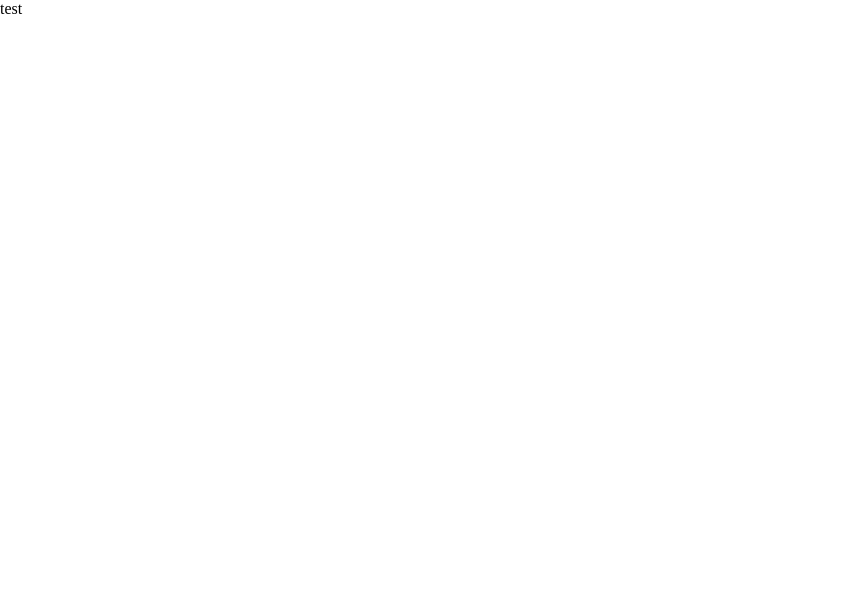
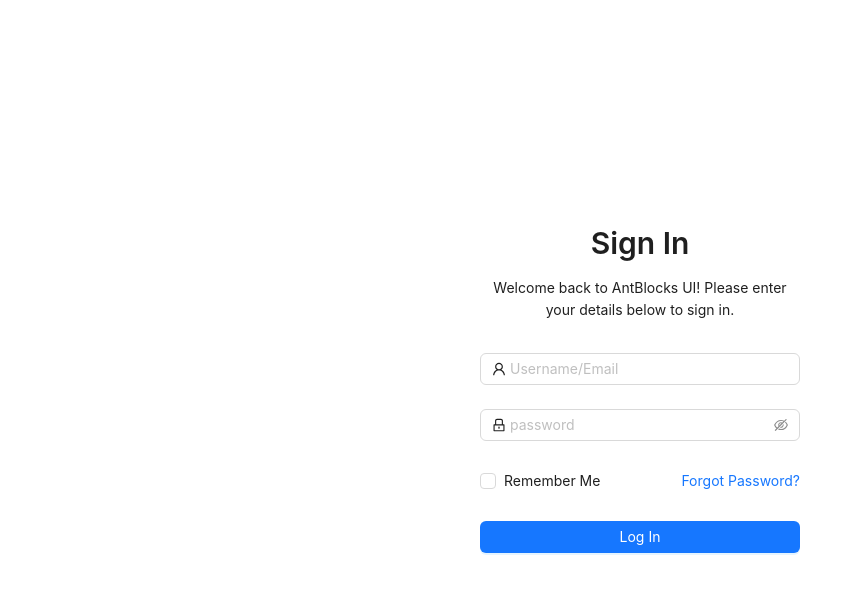
Before and after one commit to Gerardy01/fnb-pos, a React (Vite) app in the folder client/: page /login in a window 1280 px wide. Shown: the top 594 px of the page, without its empty margins (0-863 px from the left). Built offline with nearby package versions, Linux system fonts and the light colour scheme.

Commit message:
login page, and routing setup

```diff
--- a/client/package.json
+++ b/client/package.json
@@ -10,8 +10,11 @@
     "preview": "vite preview"
   },
   "dependencies": {
+    "@ant-design/icons": "^5.5.1",
+    "antd": "^5.21.2",
     "react": "^18.3.1",
-    "react-dom": "^18.3.1"
+    "react-dom": "^18.3.1",
+    "react-router-dom": "^6.26.2"
   },
   "devDependencies": {
     "@eslint/js": "^9.11.1",
--- a/client/src/App.tsx
+++ b/client/src/App.tsx
@@ -1,10 +1,23 @@
+import { BrowserRouter as Router, Routes, Route } from "react-router-dom";
+
+// pages
+import Home from "./pages/Home";
+import Login from "./pages/Login";
+import NotFound from "./pages/NotFound";
 
 
-function App() {
 
+export default function App() {
 	return (
-		<div>test</div>
+		<>
+			<Router>
+				<Routes>
+					<Route path="/" element={<Home />} />
+					<Route path="/login" element={<Login />} />
+
+					<Route path="*" element={<NotFound />} />
+				</Routes>
+			</Router>
+		</>
 	)
 }
-
-export default App
--- /dev/null
+++ b/client/src/pages/Home.tsx
@@ -0,0 +1,10 @@
+
+
+
+export default function Home() {
+    return (
+        <div>
+            home page/lp
+        </div>
+    )
+}
--- /dev/null
+++ b/client/src/pages/Login.tsx
@@ -0,0 +1,124 @@
+import React from "react"
+
+import {
+    Button,
+    Typography,
+    Form,
+    Input,
+    FormProps,
+    Checkbox,
+} from "antd"
+import { UserOutlined, LockOutlined } from '@ant-design/icons';
+
+
+type LoginForm = {
+    username : string;
+    password : string;
+    rememberMe : boolean | undefined
+}
+
+
+const { Title, Text } = Typography;
+
+
+export default function Login() {
+
+    const onSubmit : FormProps<LoginForm>['onFinish'] = (values) => {
+        console.log(values);
+
+        if (values.rememberMe) {
+            console.log("store creds on local storage");
+        }
+    }
+
+    return (
+        <section style={styles.section}>
+            <div style={styles.formContainer}>
+                <Title level={2}>Sign In</Title>
+                <Text style={styles.text}>
+                    Welcome back to AntBlocks UI! Please enter your details below to sign in.
+                </Text>
+                <Form
+                    name="login"
+                    style={styles.form}
+                    onFinish={onSubmit}
+                    autoComplete="off"
+                >
+                    <Form.Item
+                        name="username"
+                        rules={[{ required: true, message: 'Please input your username or email!' }]}
+                    >
+                        <Input
+                            placeholder="Username/Email"
+                            prefix={<UserOutlined />}
+                        />
+                    </Form.Item>
+                    <Form.Item
+                        name="password"
+                        rules={[{ required: true, message: 'Please input your password!' }]}
+                    >
+                        <Input.Password
+                            placeholder="password"
+                            type="password"
+                            prefix={<LockOutlined />}
+                        />
+                    </Form.Item>
+
+                    <div style={styles.formContentHolder}>
+                        <Form.Item
+                            name="rememberMe"
+                            valuePropName="checked"
+                        >
+                            <Checkbox>Remember Me</Checkbox>
+                        </Form.Item>
+
+                        <a style={styles.forgotPassword}>Forgot Password?</a>
+                    </div>
+
+                    <Form.Item>
+                        <Button style={styles.button} type="primary" htmlType="submit">
+                            Log In
+                        </Button>
+                    </Form.Item>
+                </Form>
+            </div>
+        </section>
+    )
+}
+
+
+const styles : { [key: string]: React.CSSProperties } = {
+    section : {
+        width: '100vw',
+        height: '100vh',
+        display: 'flex',
+        justifyContent: 'center',
+        alignItems: 'center',
+        padding: '0px 1rem'
+    },
+    formContainer : {
+        flex: '1',
+        maxWidth: '20rem',
+        display: 'flex',
+        flexDirection: 'column',
+        alignItems: 'center'
+    },
+    text : {
+        textAlign: 'center'
+    },
+    form : {
+        width: '100%',
+        marginTop: '2rem'
+    },
+    button : {
+        width: '100%'
+    },
+    formContentHolder : {
+        width: '100%',
+        display: 'flex',
+        justifyContent: 'space-between',
+    },
+    forgotPassword : {
+        paddingTop: '5px'
+    }
+}
--- /dev/null
+++ b/client/src/pages/NotFound.tsx
@@ -0,0 +1,10 @@
+
+
+
+export default function NotFound() {
+    return (
+        <div>
+            not found
+        </div>
+    )
+}
```
Also changed, not shown: 1 other file (tests, documents, lock files or other folders).
